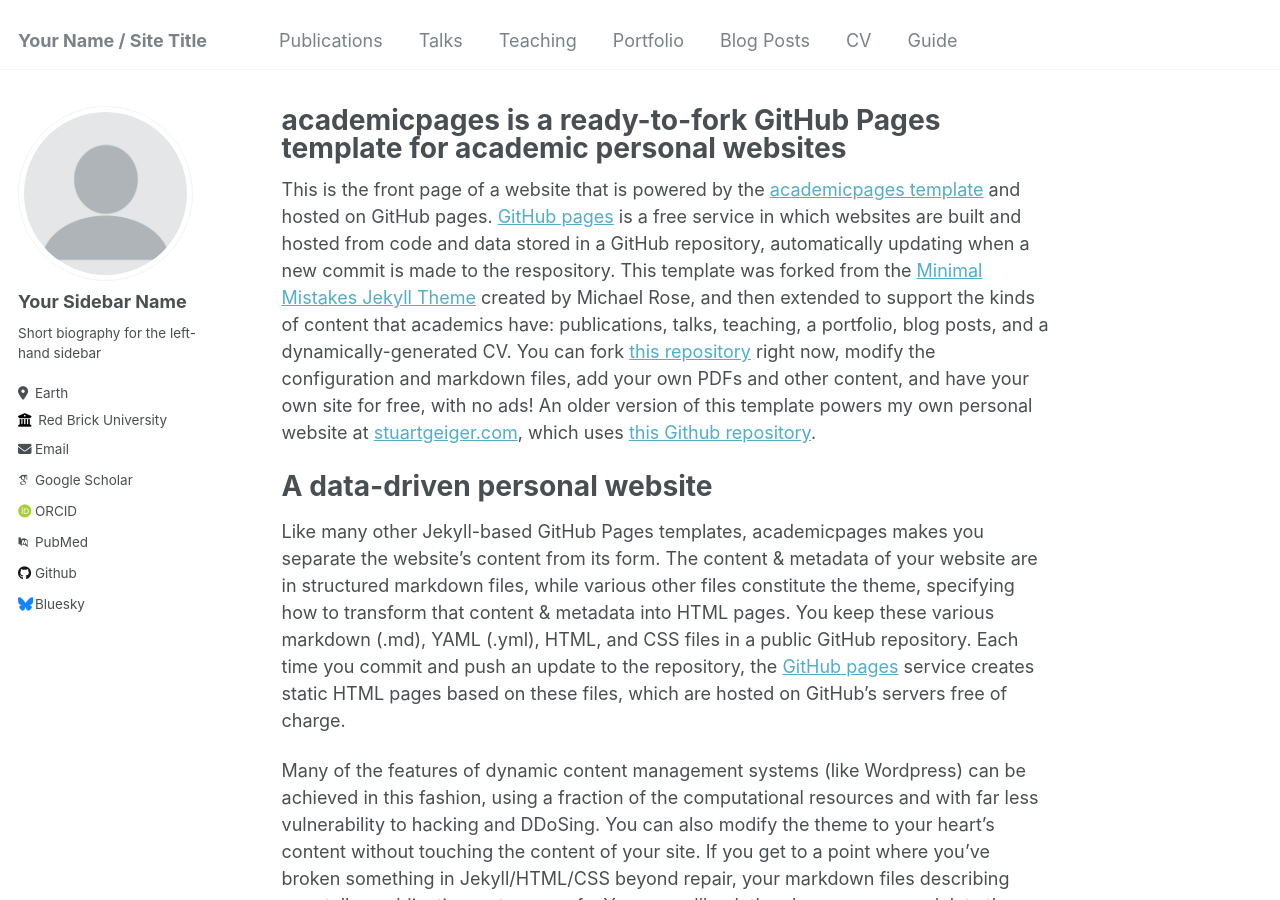
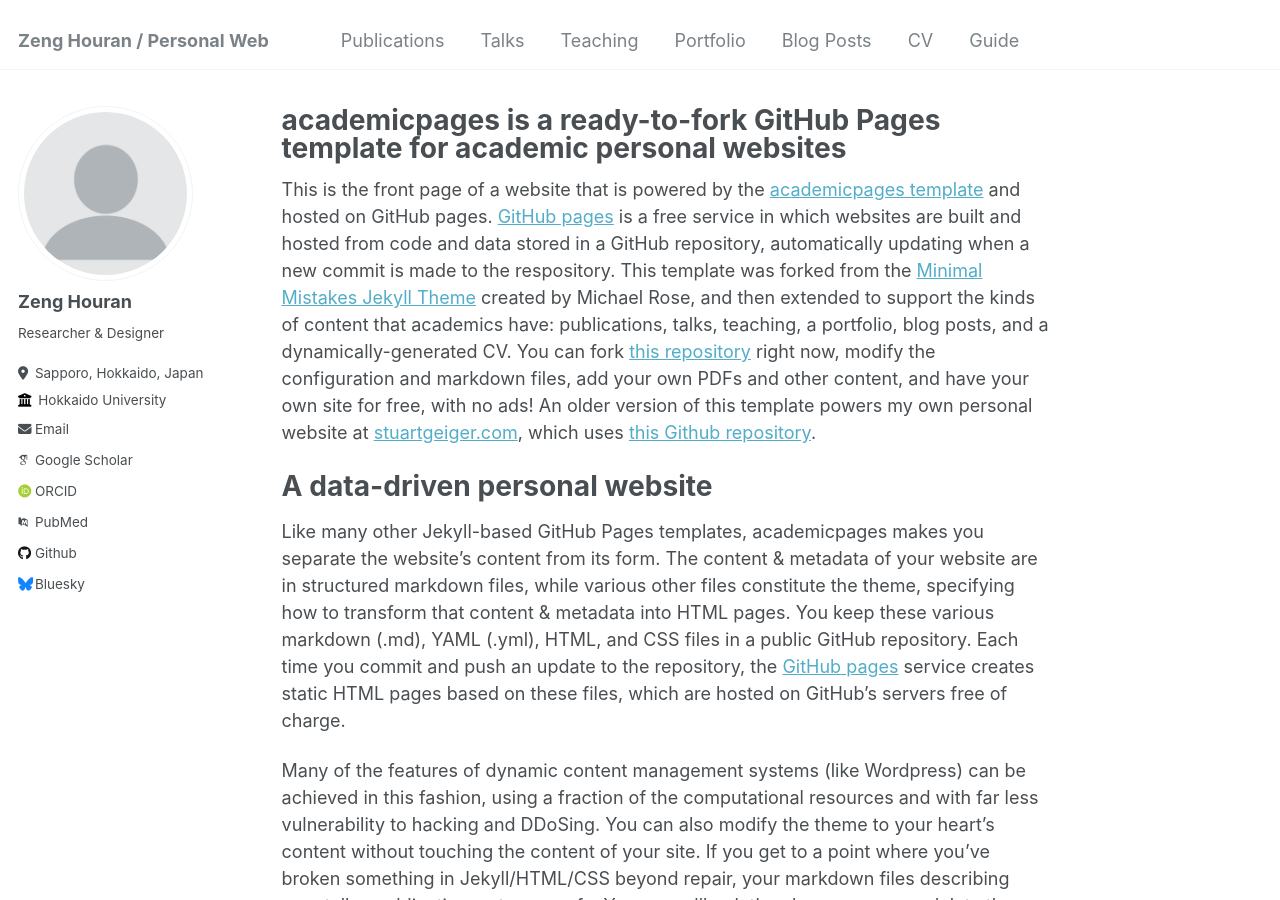
Before and after one commit to ZengHouran/LowTest, a Jekyll site: the page built from _pages/about.md, in a window 1280 px wide and 900 px high. Built offline with Jekyll 4.4.1, drawn with Linux system fonts in a browser that asks for light colours; some web fonts are replaced.

Commit message:
Update _config.yml

```diff
--- a/_config.yml
+++ b/_config.yml
@@ -8,7 +8,7 @@
 
 # Basic Site Settings
 locale                   : "en-US"
-title                    : "Your Name / Site Title"
+title                    : "Zeng Houran / Personal Web"
 title_separator          : "-"
 name                     : &name "Your Name"
 description              : &description "personal description"
@@ -22,13 +22,13 @@ repository               : "academicpages/academicpages.github.io"
 author:
   # Biographic information
   avatar           : "profile.png"
-  name             : "Your Sidebar Name"
+  name             : "Zeng Houran"
   pronouns         : # example: "she/her"
-  bio              : "Short biography for the left-hand sidebar"
-  location         : "Earth"
-  employer         : "Red Brick University"
+  bio              : "Researcher & Designer"
+  location         : "Sapporo, Hokkaido, Japan"
+  employer         : "Hokkaido University"
   uri              : # URL
-  email            : "none@example.org"
+  email            : "zenghouran@gmail.com"
 
   # Academic websites
   arxiv            : # URL - Update with the correct link to your profile
```
